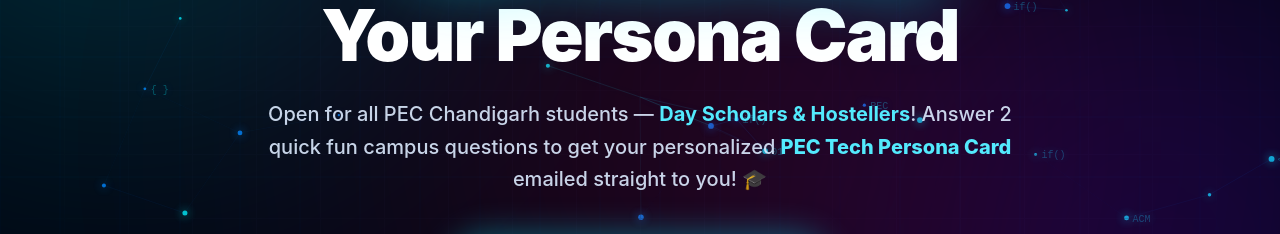
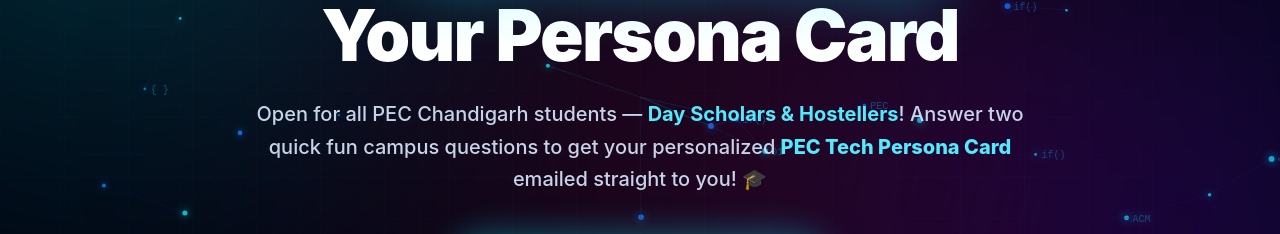
Before and after one commit to chiragdhama008-design/ACM_Project, a React (Vite) app in the folder ai-interviewer/: page / in a window 1280 px wide. Shown: the part 303-537 px from the top of the page. Built offline with nearby package versions, Linux system fonts and the light colour scheme; no server answers.

Commit message:
2 to two

```diff
--- a/ai-interviewer/src/pages/WelcomeLanding.jsx
+++ b/ai-interviewer/src/pages/WelcomeLanding.jsx
@@ -56,7 +56,7 @@
 
         {/* Subtitle */}
         <p className="max-w-3xl mx-auto text-base sm:text-xl text-blue-100/90 font-medium leading-relaxed mb-10">
-          Open for all PEC Chandigarh students — <strong className="text-cyan-300">Day Scholars & Hostellers</strong>! Answer 2 quick fun campus questions to get your personalized <strong className="text-cyan-300 font-extrabold">PEC Tech Persona Card</strong> emailed straight to you! 🎓
+          Open for all PEC Chandigarh students — <strong className="text-cyan-300">Day Scholars & Hostellers</strong>! Answer two quick fun campus questions to get your personalized <strong className="text-cyan-300 font-extrabold">PEC Tech Persona Card</strong> emailed straight to you! 🎓
         </p>
 
         {/* PRIMARY LAUNCH BUTTON */}
```
